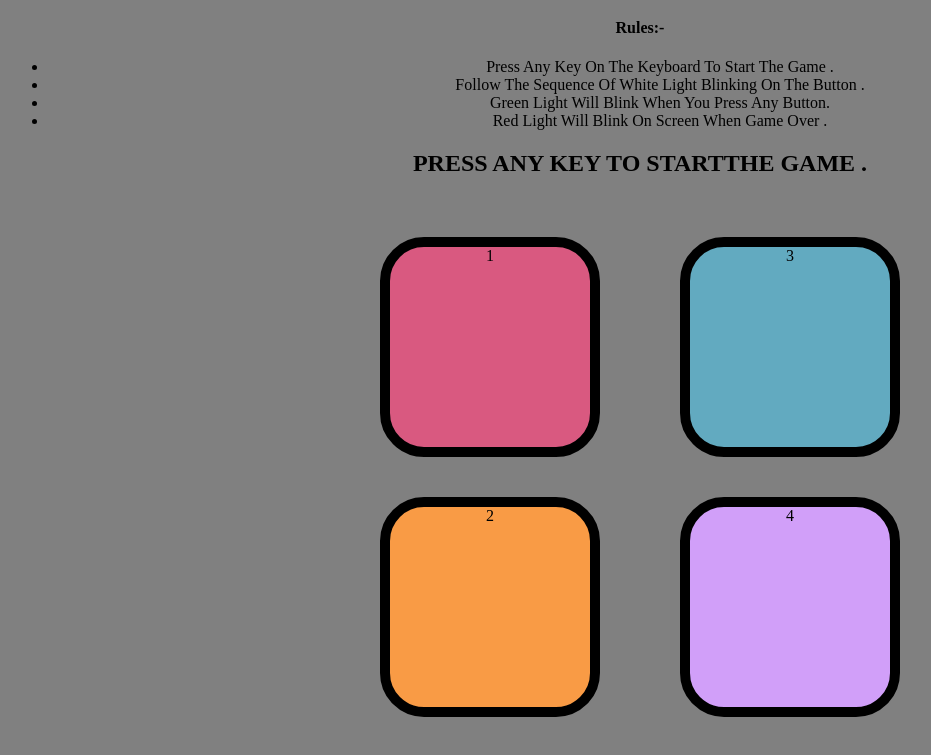
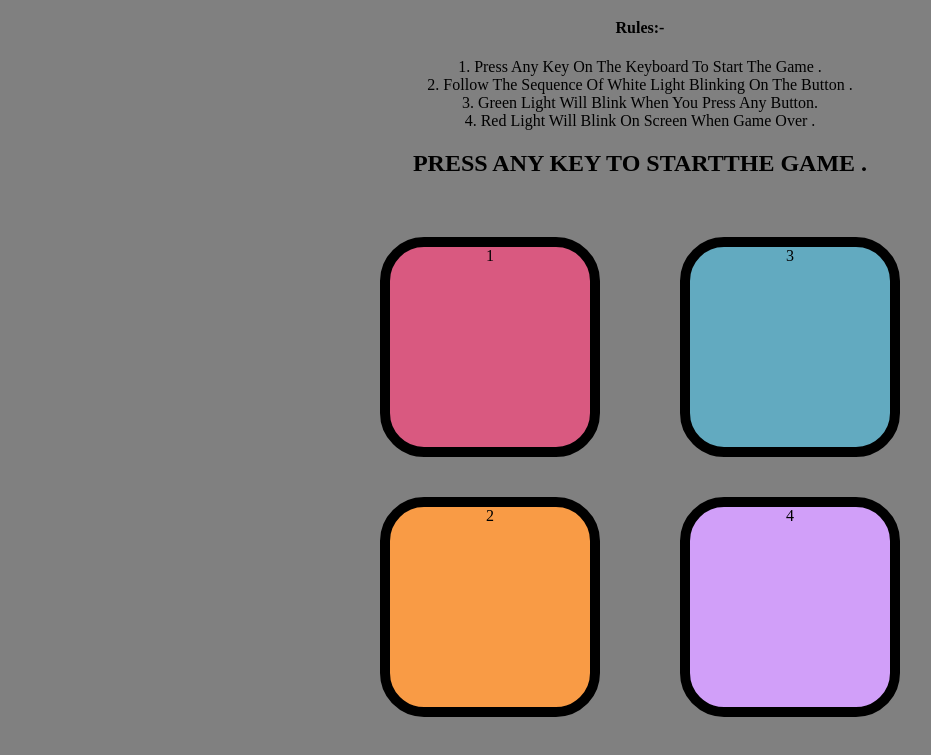
Before and after one commit to Deora24/SIMON-GAME-, a plain HTML site: page index.html in a window 1280 px wide. Shown: the part 61-816 px from the top of the page, without its empty margins (0-931 px from the left). Drawn offline with Linux system fonts and the light colour scheme.

Commit message:
Update index.html

```diff
--- a/index.html
+++ b/index.html
@@ -10,12 +10,11 @@
     <h1>Simon Says Game </h1>
         <div>
            <h4>Rules:-</h3>
-           <ul>
-               <li>Press Any Key On The Keyboard To Start The Game .</li>
-               <li>Follow The Sequence Of White Light Blinking On The Button .</li>
-               <li>Green Light Will Blink When You Press Any Button.</li>
-               <li>Red Light Will Blink On Screen When Game Over .</li>
-           </ul>
+            <P>1. Press Any Key On The Keyboard To Start The Game .<br>
+            2. Follow The Sequence Of White Light Blinking On The Button .<br>
+            3. Green Light Will Blink When You Press Any Button.<br>
+            4. Red Light Will Blink On Screen When Game Over .</P>
+
        </div>
     <h2>PRESS ANY KEY TO STARTTHE GAME .</h2>
     <div class="btn-container">
```
